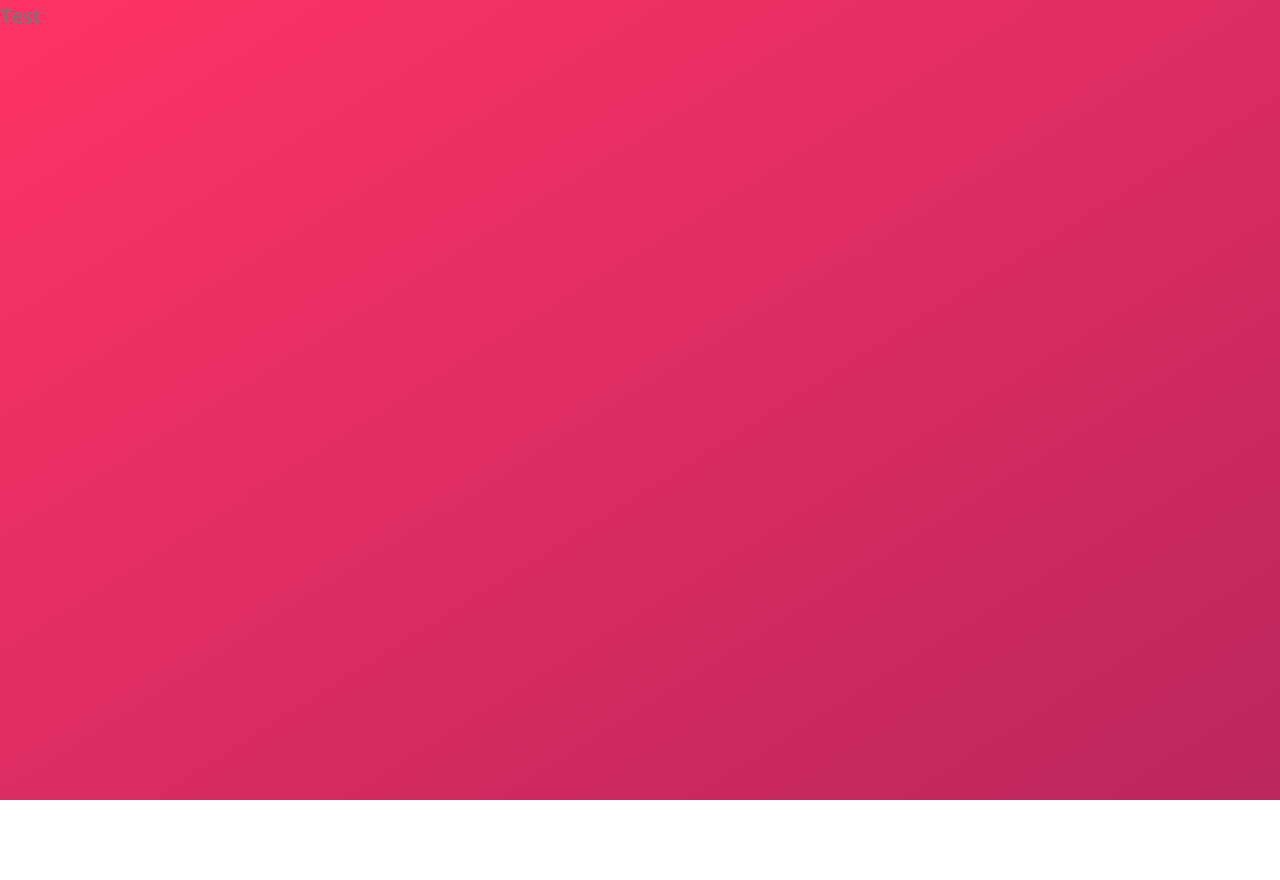
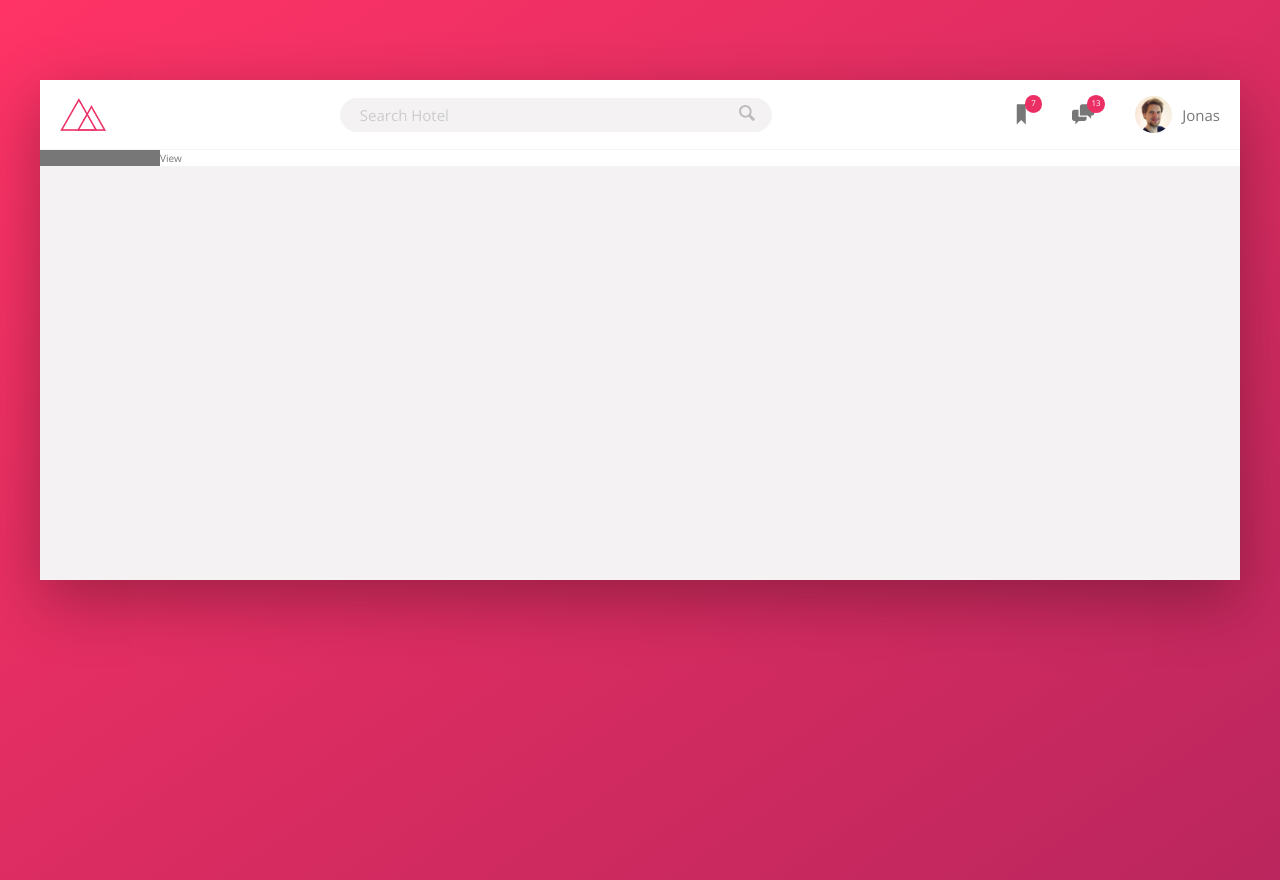
Before and after one commit to vestop/trillo, a website: page src/index.html in a window 1280 px wide. Before the commit the page ends 800 px from the top, so only its background shows below. Drawn offline with nearby package versions, Linux system fonts and the light colour scheme; files that its build step writes are made by us from their sources.

Commit message:
completed header styling

```diff
--- a/src/index.html
+++ b/src/index.html
@@ -12,7 +12,46 @@
 </head>
 
 <body>
-  <h1>Test</h1>
+  <div class="container">
+    <header class="header">
+      <img src="img/logo.png" alt="Trillo logo" class="logo">
+      <form action="#" class="search">
+        <input class="search__input" type="search" placeholder="Search Hotel">
+        <button class="search__btn">
+          <svg class="search__icon">
+            <use xlink:href="img/sprite.svg#icon-magnifying-glass"></use>
+          </svg>
+        </button>
+      </form>
+
+      <nav class="user-nav">
+        <div class="user-nav__icon-box">
+          <svg class="user-nav__icon">
+            <use xlink:href="img/sprite.svg#icon-bookmark"></use>
+          </svg>
+          <span class="user-nav__notification">7</span>
+        </div>
+        <div class="user-nav__icon-box">
+          <svg class="user-nav__icon">
+            <use xlink:href="img/sprite.svg#icon-chat"></use>
+          </svg>
+          <span class="user-nav__notification">13</span>
+        </div>
+        <div class="user-nav__user">
+          <img src="img/user.jpg" alt="User photo" class="user-nav__user-photo">
+          <span class="user-nav__user-name">Jonas</span>
+        </div>
+      </nav>
+    </header>
+    <div class="content">
+      <nav class="sidebar">
+        Navigation
+      </nav>
+      <main class="hotel-view">
+        View
+      </main>
+    </div>
+  </div>
 </body>
 
 </html>
--- a/src/sass/_base.scss
+++ b/src/sass/_base.scss
@@ -27,6 +27,7 @@
 *::after {
   box-sizing: inherit;
 }
+
 html {
   box-sizing: border-box;
   font-size: 62.5%; //1rem = 10px/16px = 62%
--- a/src/sass/_components.scss
+++ b/src/sass/_components.scss
@@ -0,0 +1,96 @@
+////////////////////////////////////////////////
+//Logo
+.logo {
+  height: 3.25rem;
+  margin-left: 2rem;
+}
+////////////////////////////////////////////////
+//SEARCH
+.search {
+  display: flex;
+  flex: 0 0 40%;
+  align-items: center;
+  justify-content: center;
+
+  &__input {
+    width: 90%;
+
+    margin-right: -3.5rem;
+    padding: 0.7rem 2rem;
+    font-size: inherit;
+    font-family: inherit;
+    background-color: var(--color-grey-light-2);
+    border: 0;
+    border-radius: 5rem;
+    transition: width 0.3s;
+    &:focus {
+      width: 100%;
+      background-color: var(--color-grey-light-3);
+      outline: none;
+    }
+
+    &::placeholder {
+      color: var(--color-grey-light-4);
+      font-weight: 100;
+    }
+  }
+  &__input:focus ~ &__btn {
+    background-color: var(--color-grey-light-3);
+    opacity: 1;
+  }
+  &__btn {
+    background-color: var(--color-grey-light-2);
+    border: 0;
+    cursor: pointer;
+    opacity: 0.6;
+  }
+  &__icon {
+    width: 2rem;
+    height: 2rem;
+    fill: var(--color-grey-dark-3);
+  }
+}
+/////////////////////////////////////////////////
+//USER Navigation
+.user-nav {
+  display: flex;
+  align-items: center;
+  align-self: stretch;
+  & > * {
+    display: flex;
+    align-items: center;
+    height: 100%;
+    padding: 0 2rem;
+    cursor: pointer;
+  }
+  & > *:hover {
+    background-color: var(--color-grey-light-2);
+  }
+  &__icon-box {
+    position: relative;
+  }
+  &__icon {
+    width: 2.25rem;
+    height: 2.25rem;
+    fill: var(--color-grey-dark-2);
+  }
+  &__notification {
+    position: absolute;
+    top: 1.5rem;
+    right: 1rem;
+    display: flex;
+    align-items: center;
+    justify-content: center;
+    width: 1.75rem;
+    height: 1.75rem;
+    color: #fff;
+    font-size: 0.8rem;
+    background-color: var(--color-primary);
+    border-radius: 50%;
+  }
+  &__user-photo {
+    height: 3.75rem;
+    margin-right: 1rem;
+    border-radius: 50%;
+  }
+}
--- a/src/sass/_layout.scss
+++ b/src/sass/_layout.scss
@@ -0,0 +1,27 @@
+.container {
+  max-width: 120rem;
+  min-height: 50rem;
+  margin: 8rem auto;
+  background-color: var(--color-grey-light-2);
+  box-shadow: var(--shadow-dark);
+}
+.header {
+  display: flex;
+  align-items: center;
+  justify-content: space-between;
+  height: 7rem;
+  font-size: 1.5rem;
+  background-color: #fff;
+  border-bottom: var(--line);
+}
+.content {
+  display: flex;
+}
+.sidebar {
+  flex: 0 0 10%;
+  background-color: var(--color-grey-dark-2);
+}
+.hotel-view {
+  flex: 1;
+  background-color: #fff;
+}
```
